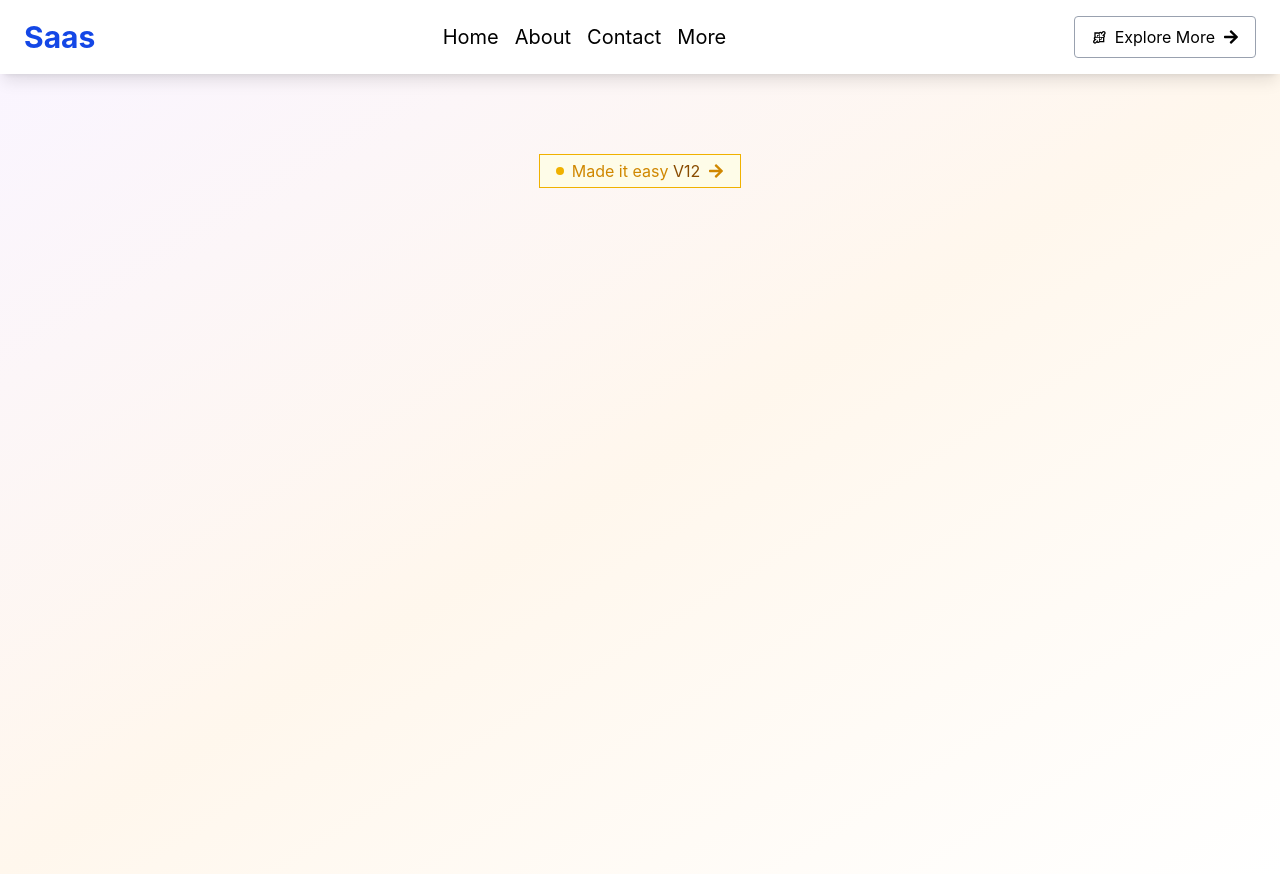
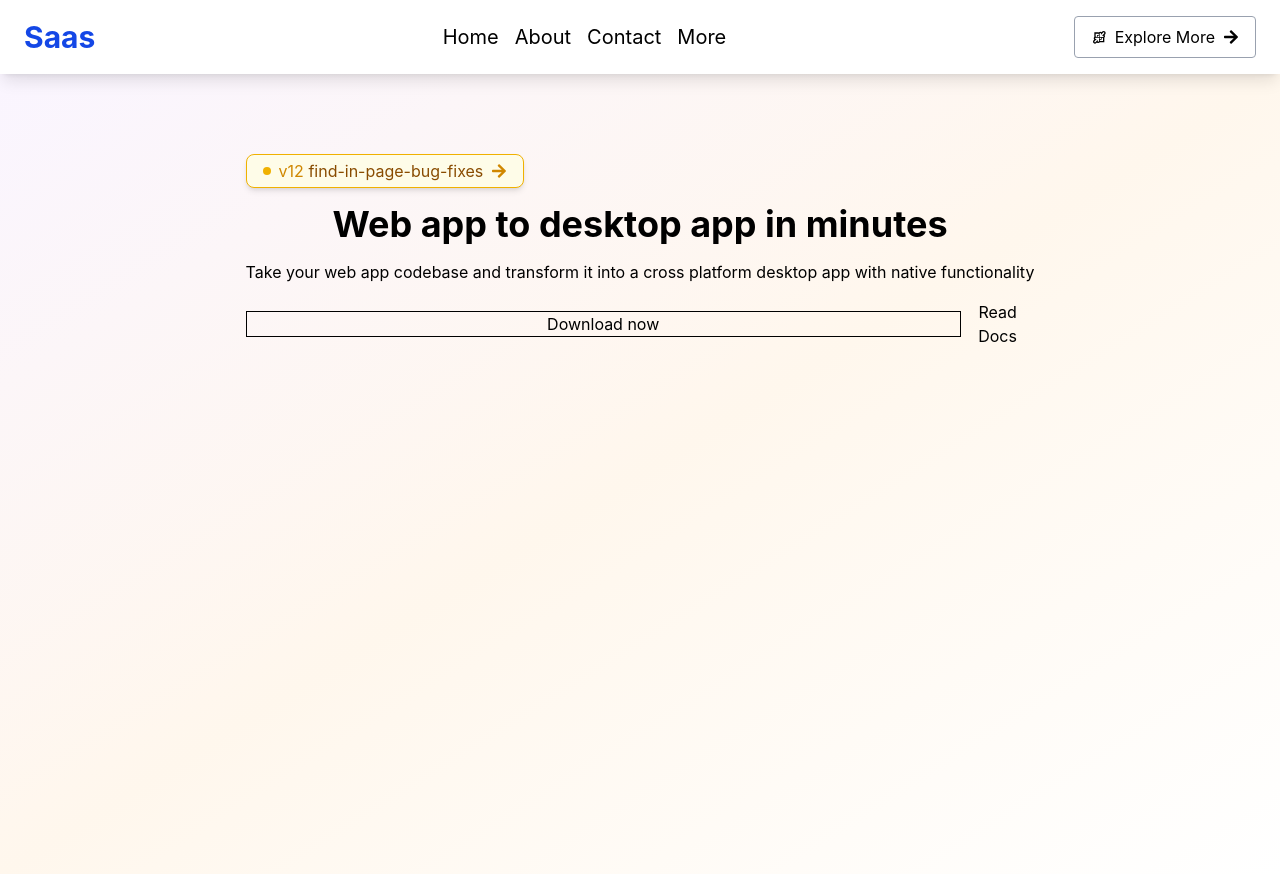
Before and after one commit to MohdMufeet/react-tailwind-ui-showcase, a React (Vite) app: page / in a window 1280 px wide. Built offline with nearby package versions, Linux system fonts and the light colour scheme.

Commit message:
feat: enhance HeroSection layout and add new content elements

```diff
--- a/src/components/HeroSection.jsx
+++ b/src/components/HeroSection.jsx
@@ -3,18 +3,27 @@ import { FaArrowRight } from "react-icons/fa";
 
 const HeroSection = () => {
   return (
-    <div className=" h-screen bg-gradient-to-br from-purple-50 via-orange-50 to-transparent flex md:justify-center ">
-      <div className="main-container px-6 py-20 text-left md:text-center">
+    <div className=" h-screen bg-gradient-to-br from-purple-50 via-orange-50 to-transparent flex md:justify-center justify-start">
+      <div className="main-container px-6 py-20 text-left md:text-center flex flex-col gap-4">
 
         <div className="flex gap-2 items-center justify-center border border-yellow-500
-         px-4 py-1 w-fit bg-yellow-50 hover:shadow-md hover:-translate-1 ">
+         px-4 py-1 w-fit bg-yellow-50 shadow-md hover:shadow-lg hover:-translate-1 rounded-lg">
           <div className="bg-yellow-500 rounded-full w-2 h-2 "></div>
           <p className="text-yellow-600">
-            Made it easy <span className="text-yellow-800">V12 </span>
+            v12 <span className="text-yellow-800">find-in-page-bug-fixes </span>
           </p>
           <FaArrowRight className="text-yellow-600 hover:translate-l-1 "/>
         </div>
+
+
+      <h1 className="text-4xl font-bold">Web app to desktop app in minutes</h1>
+      <p className="text-md font-normal">Take your web app codebase and transform it into a cross platform desktop app with native functionality</p>
+      <div className="button-container flex flex-col md:flex-row items-center justify-center">
+        <button className=" w-full border px-4">Download now</button>
+        <button className="">Read Docs</button>
       </div>
+      </div>
+
     </div>
   );
 };
--- a/src/index.css
+++ b/src/index.css
@@ -1,4 +1,9 @@
 @import "tailwindcss";
+
+
+/* :root {
+  --text: #6b6375;
+  --text-h: #08060d;
 
 /* :root {
   --text: #6b6375;
```
